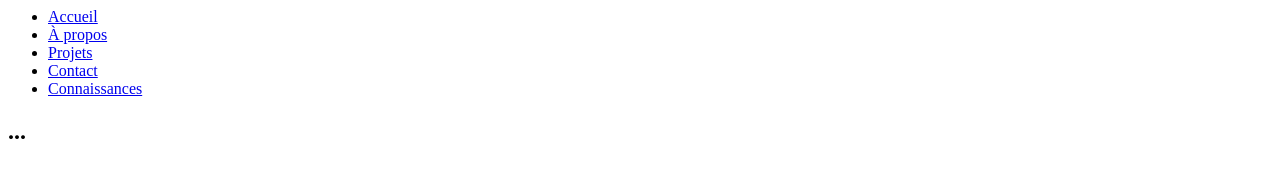
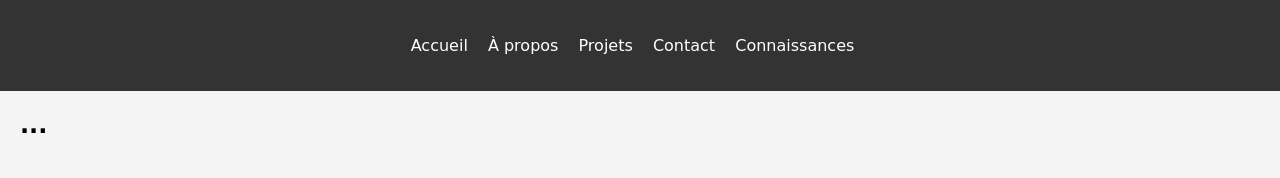
Before and after one commit to Sihtamswag/carpentiermathis.github.io, a plain HTML site: page about.html in a window 1280 px wide. Drawn offline with Linux system fonts and the light colour scheme.

Commit message:
about html

```diff
--- a/about.html
+++ b/about.html
@@ -3,7 +3,7 @@
     <meta charset="UTF-8">
     <meta name="viewport" content="width=device-width, initial-scale=1.0">
     <title>Qui suis je?</title>
-    <link rel="stylesheet" href="style.css">
+    <link rel="stylesheet" href="styles.css">
 </head>
 
 <body>
@@ -13,7 +13,7 @@
             <ul>
                 <li><a href="index.html">Accueil</a></li>
                 <li><a href="about.html">À propos</a></li>
-                <li><a href="projets.html">Projets</a></li>
+                <li><a href="projects.html">Projets</a></li>
                 <li><a href="contact.html">Contact</a></li>
                 <li><a href="connaissance.html">Connaissances</a></li>
             </ul>
```
Also changed, not shown: projets.html (+1 -1 lines).
